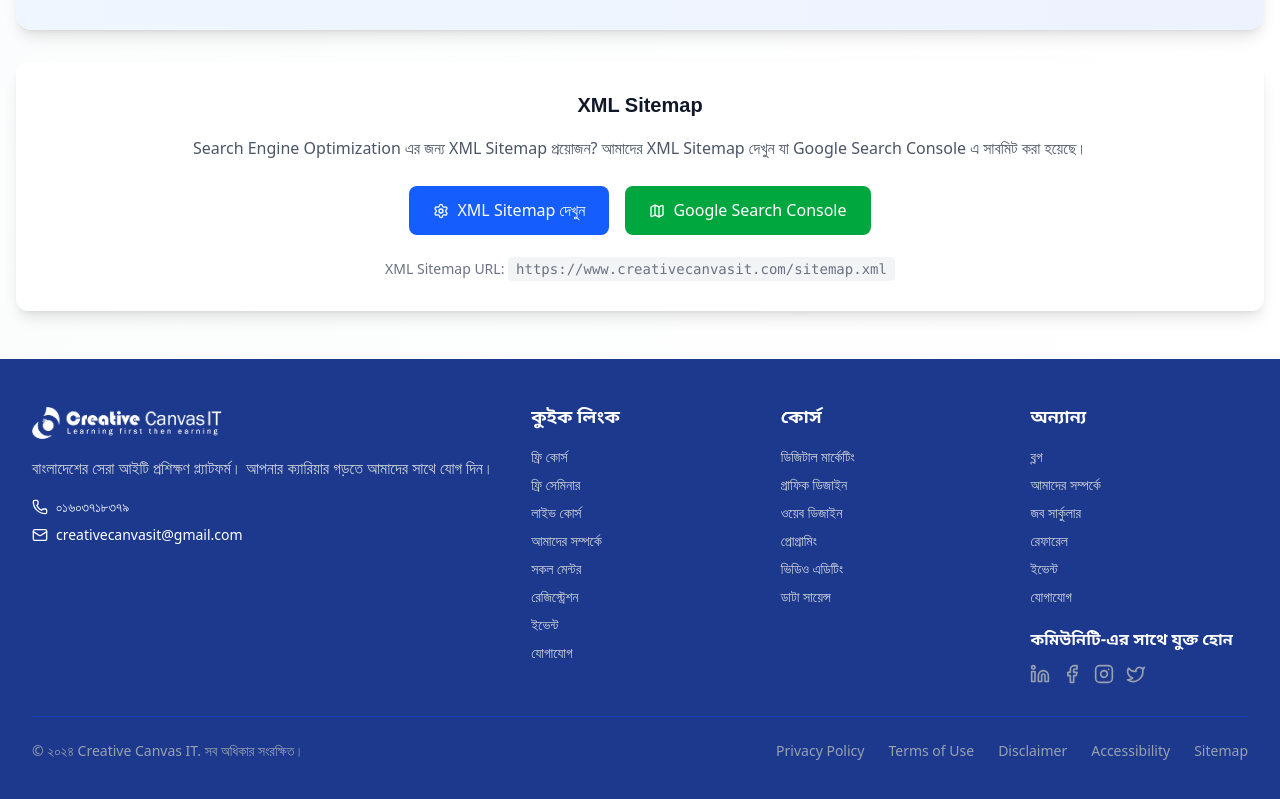
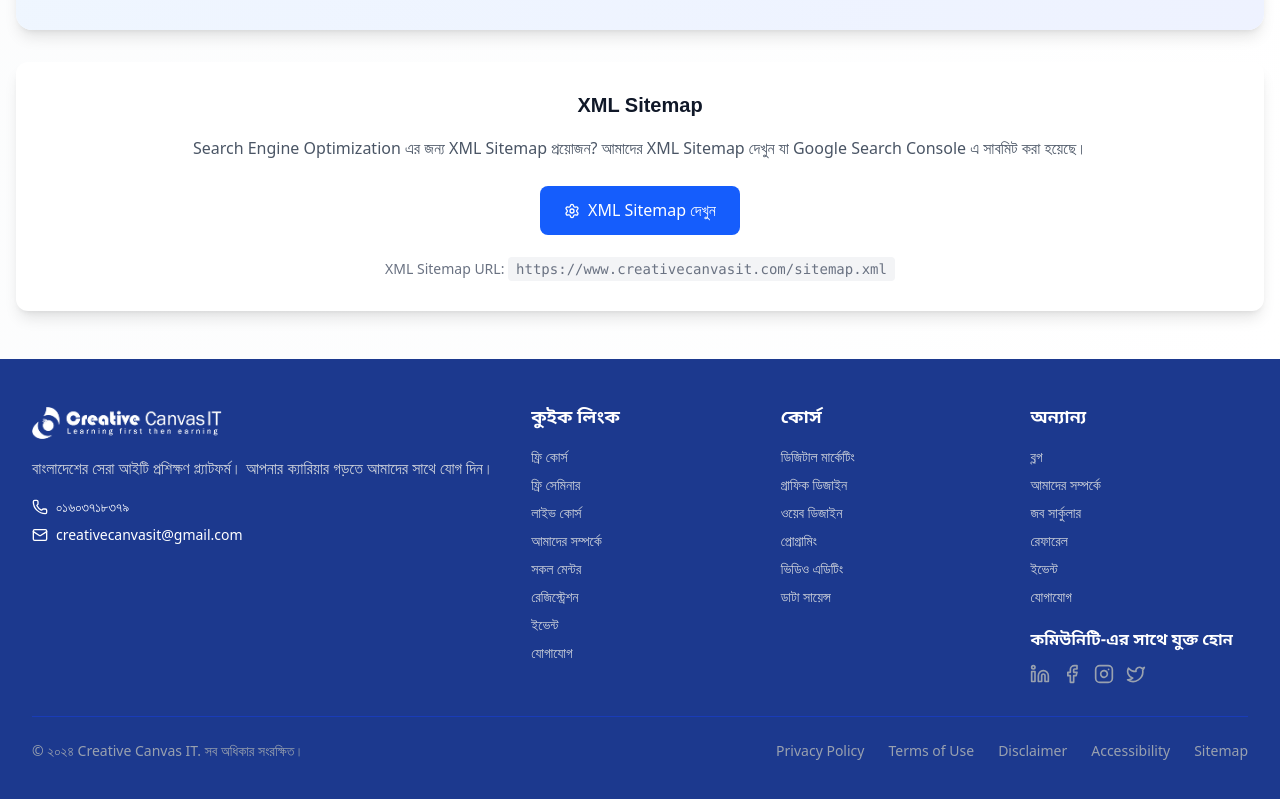
Before and after one commit to moshiurrahman101/ccit, a Next.js app: page /sitemap-page in a window 1280 px wide. Shown: the part 2825-3624 px from the top of the page. Built offline with nearby package versions, Linux system fonts and the light colour scheme; no server answers.

Commit message:
Remove Google Search Console button from public sitemap page

```diff
--- a/app/sitemap-page/page.tsx
+++ b/app/sitemap-page/page.tsx
@@ -234,7 +234,7 @@
             <p className="text-gray-600 mb-6">
               Search Engine Optimization এর জন্য XML Sitemap প্রয়োজন? আমাদের XML Sitemap দেখুন যা Google Search Console এ সাবমিট করা হয়েছে।
             </p>
-            <div className="flex flex-col sm:flex-row gap-4 justify-center">
+            <div className="flex justify-center">
               <a
                 href="/sitemap.xml"
                 target="_blank"
@@ -243,15 +243,6 @@
               >
                 <Settings className="w-4 h-4" />
                 XML Sitemap দেখুন
-              </a>
-              <a
-                href="https://www.google.com/webmasters/tools/sitemap-list?hl=en&siteUrl=https://www.creativecanvasit.com/"
-                target="_blank"
-                rel="noopener noreferrer"
-                className="inline-flex items-center gap-2 bg-green-600 hover:bg-green-700 text-white px-6 py-3 rounded-lg font-medium transition-colors"
-              >
-                <Map className="w-4 h-4" />
-                Google Search Console
               </a>
             </div>
             <div className="mt-6 text-sm text-gray-500">
```
